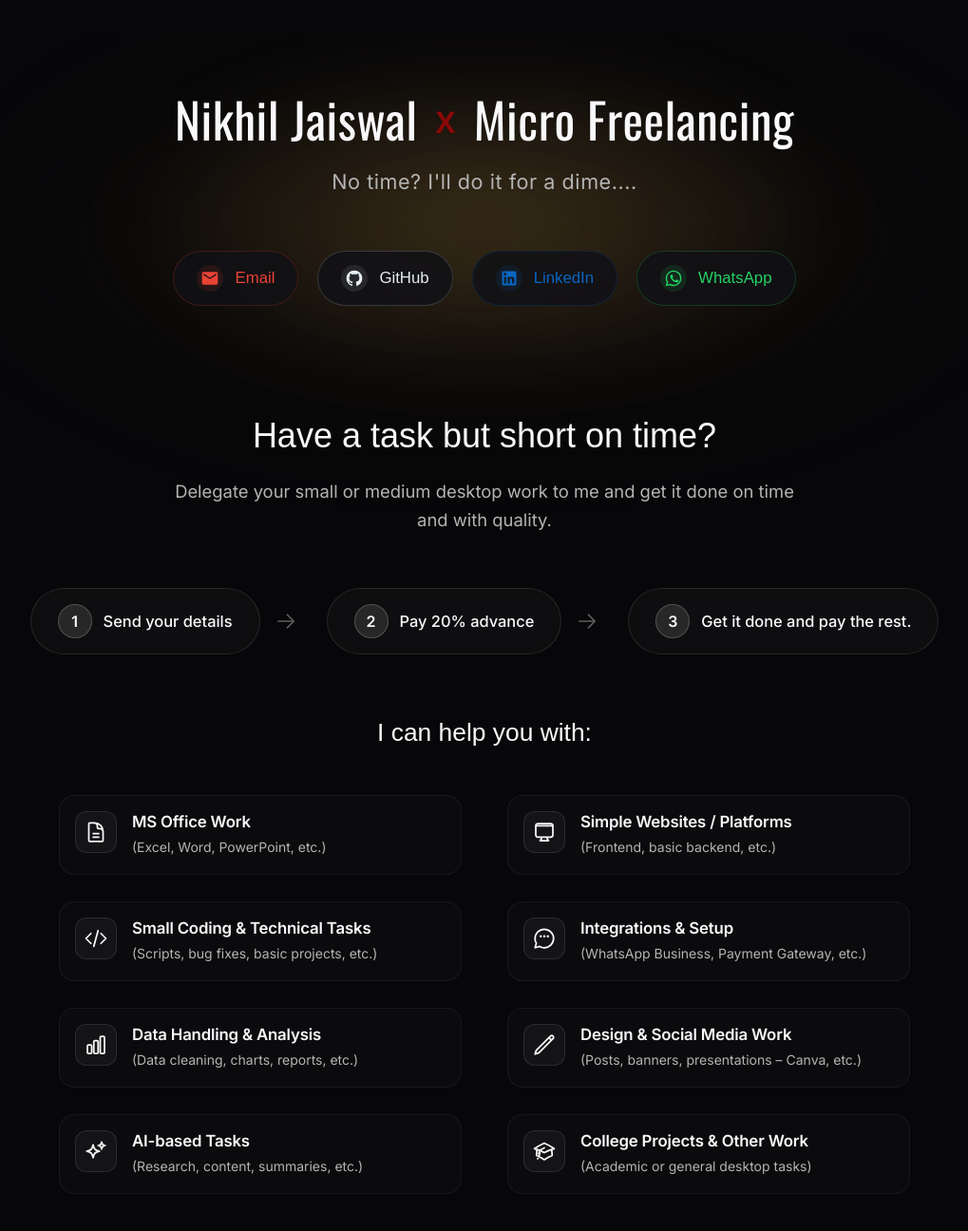
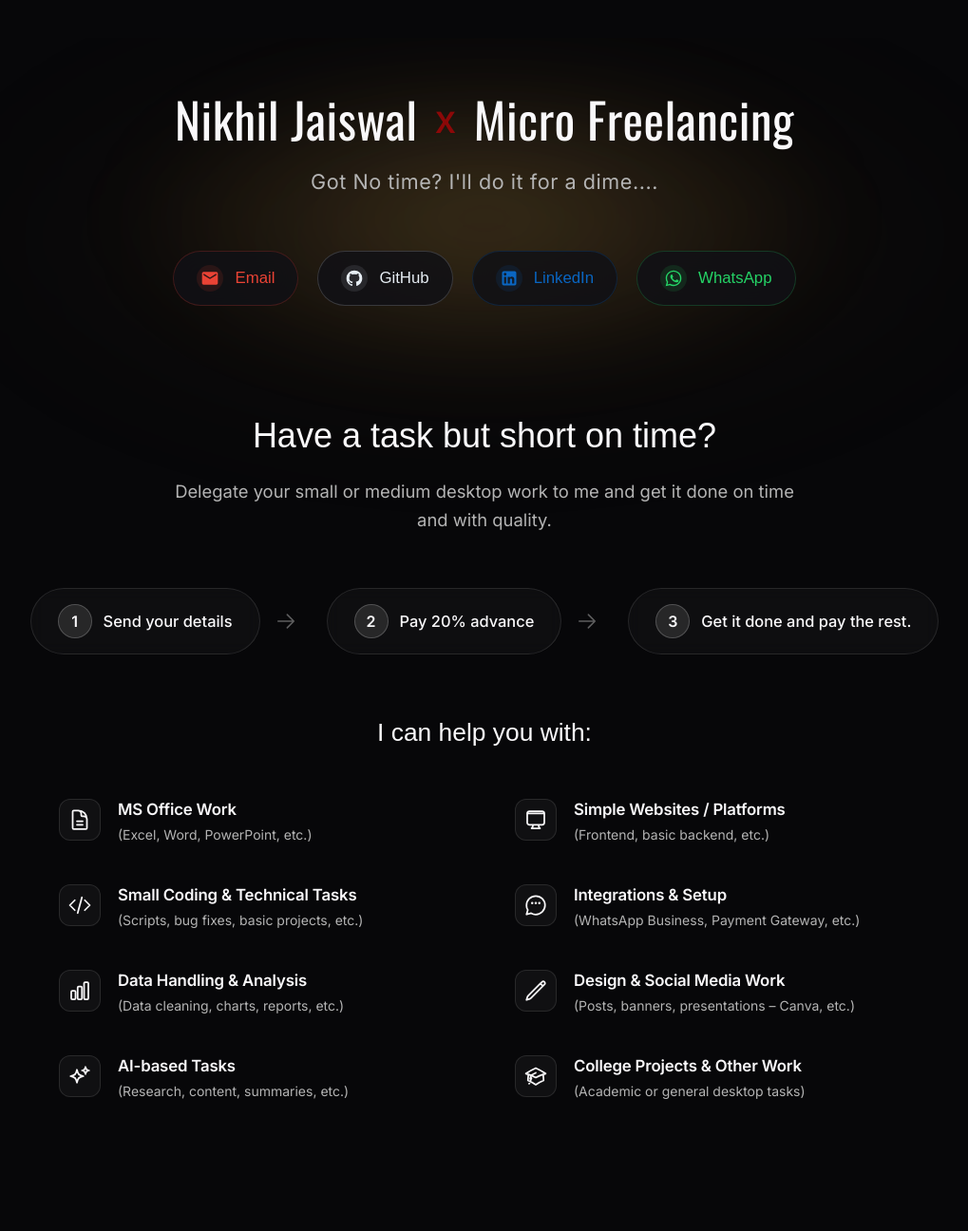
Before and after one commit to nikh96/Micro-freelancing, a Next.js app: page / in a window 1280 px wide. Shown: the top 1296 px of the page at 95% size, without its empty margins (130-1149 px from the left). Built offline with nearby package versions, Linux system fonts and the light colour scheme; a web font is replaced by a local one.

Commit message:
eleventh commit

```diff
--- a/app/layout.tsx
+++ b/app/layout.tsx
@@ -34,7 +34,7 @@ const playwriteFRModerne = Playwrite_FR_Moderne({
 });
 
 export const metadata: Metadata = {
-  title: "Nikhil Jaiswal × Micro Freelancing",
+  title: "Nikhil Jaiswal",
   description: "No time? I'll do it for a dime....",
 };
 
--- a/app/page.tsx
+++ b/app/page.tsx
@@ -298,7 +298,7 @@ export default function Home() {
           Directly underneath with balanced breathing room
         */}
         <p className="mt-4 sm:mt-5 md:mt-6 font-sans text-[clamp(0.8rem,1.9vw,1.35rem)] font-normal tracking-wide text-text-secondary antialiased">
-          No time? I&apos;ll do it for a dime....
+          Got No time? I&apos;ll do it for a dime....
         </p>
 
         {/*
@@ -446,12 +446,13 @@ export default function Home() {
           Capabilities / Services Grid:
           - Desktop view: Two-column grid layout matching the reference image
           - Mobile view: Single column vertical stack
+          - Clean, minimal layout without outer card backgrounds
         */}
-        <div className="mt-8 sm:mt-10 md:mt-12 grid grid-cols-1 md:grid-cols-2 gap-x-8 lg:gap-x-12 gap-y-5 sm:gap-y-6 md:gap-y-7 w-full max-w-4xl mx-auto text-left">
+        <div className="mt-8 sm:mt-10 md:mt-12 grid grid-cols-1 md:grid-cols-2 gap-x-10 lg:gap-x-16 gap-y-6 sm:gap-y-7 md:gap-y-8 w-full max-w-4xl mx-auto text-left">
           {serviceItems.map((service) => (
             <div
               key={service.title}
-              className="group flex items-start gap-3.5 sm:gap-4 p-3.5 sm:p-4 rounded-2xl bg-white/2 border border-white/5 transition-all duration-300 hover:bg-white/4 hover:border-white/10"
+              className="group flex items-start gap-3.5 sm:gap-4.5 py-1"
             >
               {/* Icon Container */}
               <div className="flex items-center justify-center w-10 h-10 sm:w-11 sm:h-11 rounded-xl bg-white/4 border border-white/10 text-text-primary shrink-0 transition-transform duration-300 group-hover:scale-105">
```
